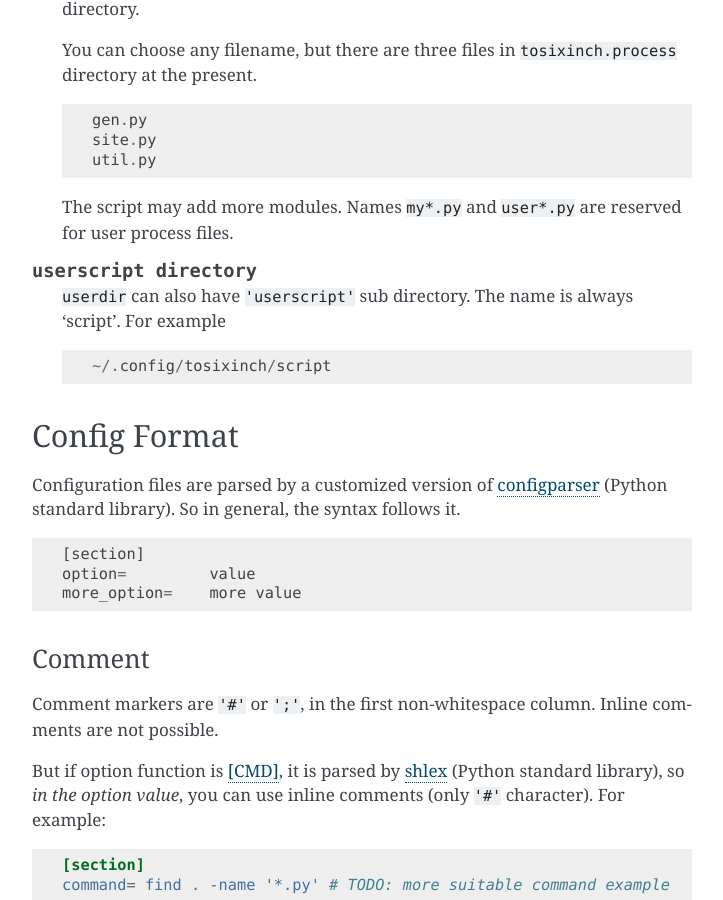
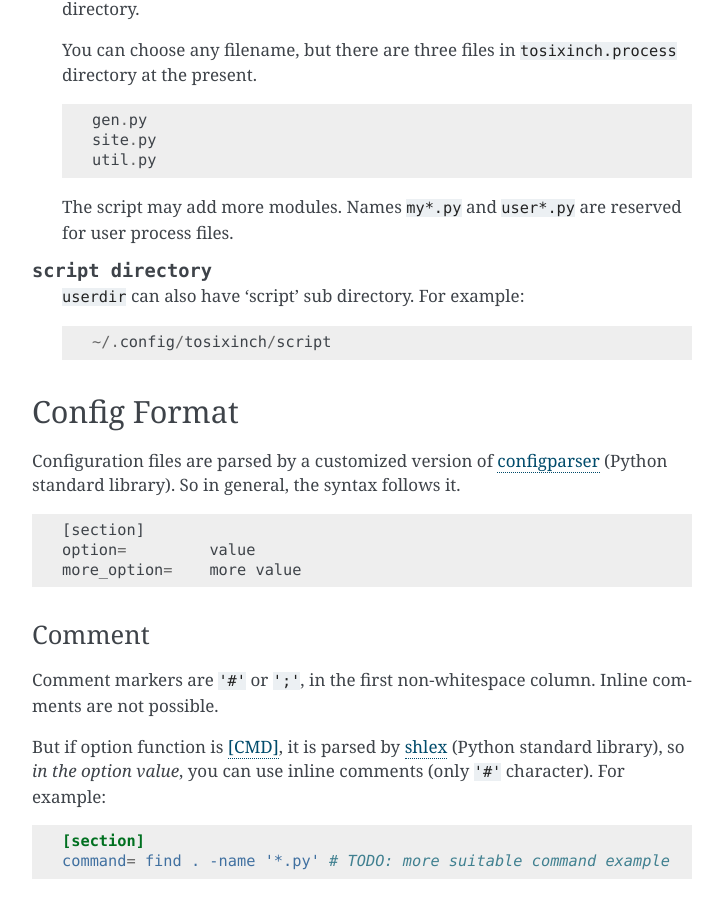
Before and after one commit to openandclose/tosixinch, a Sphinx documentation site: the page built from docs/overview.rst, in a window 1280 px wide and 900 px high, scrolled down 7283 px. Shown: the whole window, without its empty margins (388-1111 px from the left). Built offline with Sphinx 7.4.7, drawn with Linux system fonts in a browser that asks for light colours; some of the changed text lies outside the part shown.

Commit message:
Document change also userscript to just script

```diff
--- a/docs/overview.rst
+++ b/docs/overview.rst
@@ -385,10 +385,9 @@ Config Files
     The script may add more modules.
     Names ``my*.py`` and ``user*.py`` are reserved for user process files.
 
-.. dword:: userscript directory
+.. dword:: script directory
 
-    ``userdir`` can also have ``'userscript'`` sub directory.
-    The name is always 'script'. For example ::
+    ``userdir`` can also have 'script' sub directory. For example::
 
         ~/.config/tosixinch/script
 
@@ -730,7 +729,7 @@ Other useful attributes are::
 
 (For more advanced usage, you need to peek in the source code.)
 
-`userscript directory <#dword-userscript_directory>`__ is inserted in the head of ``$PATH``.
+`script directory <#dword-script_directory>`__ is inserted in the head of ``$PATH``.
 So you can call your custom scripts only by filenames (not fuillpath),
 if they are in there.
 
```
